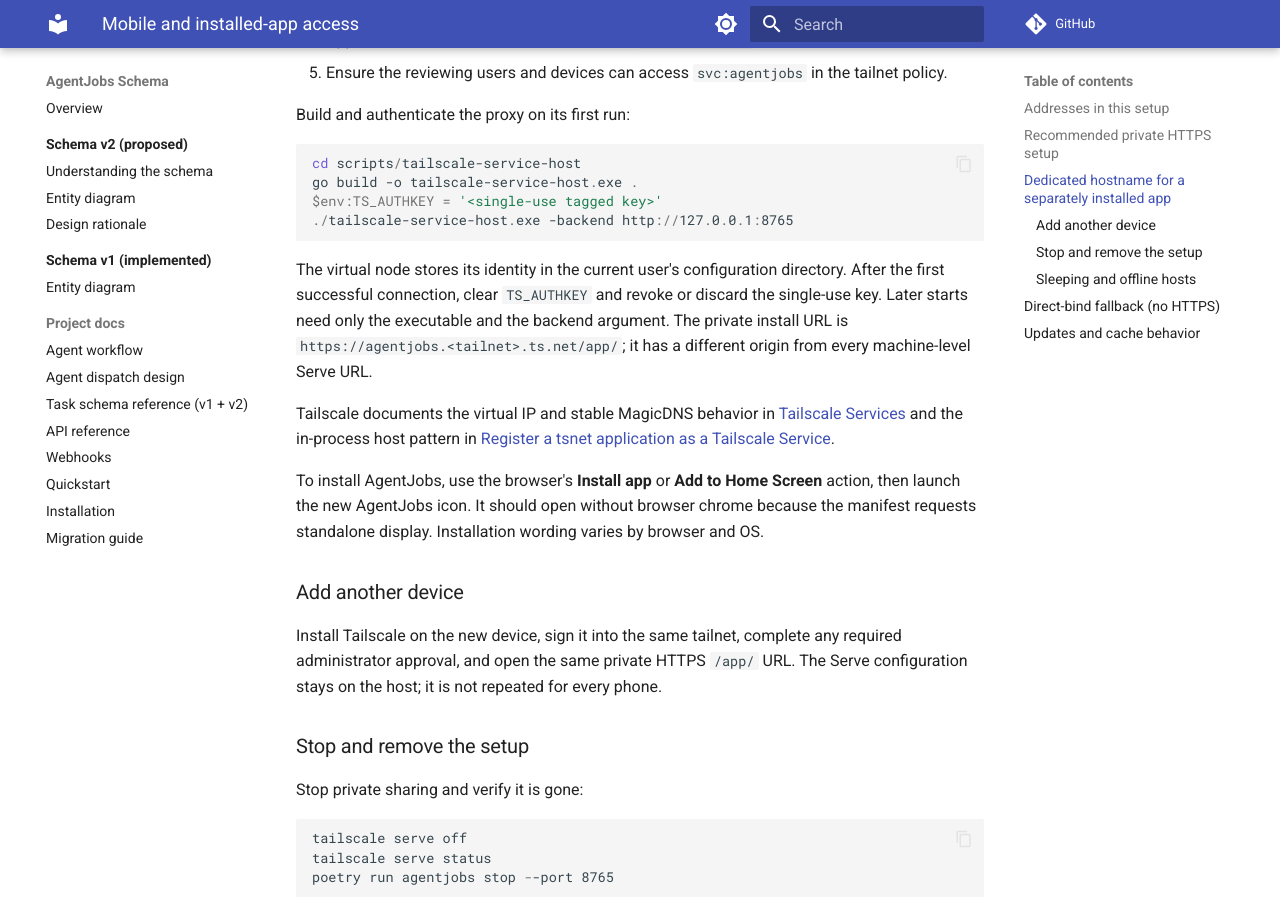
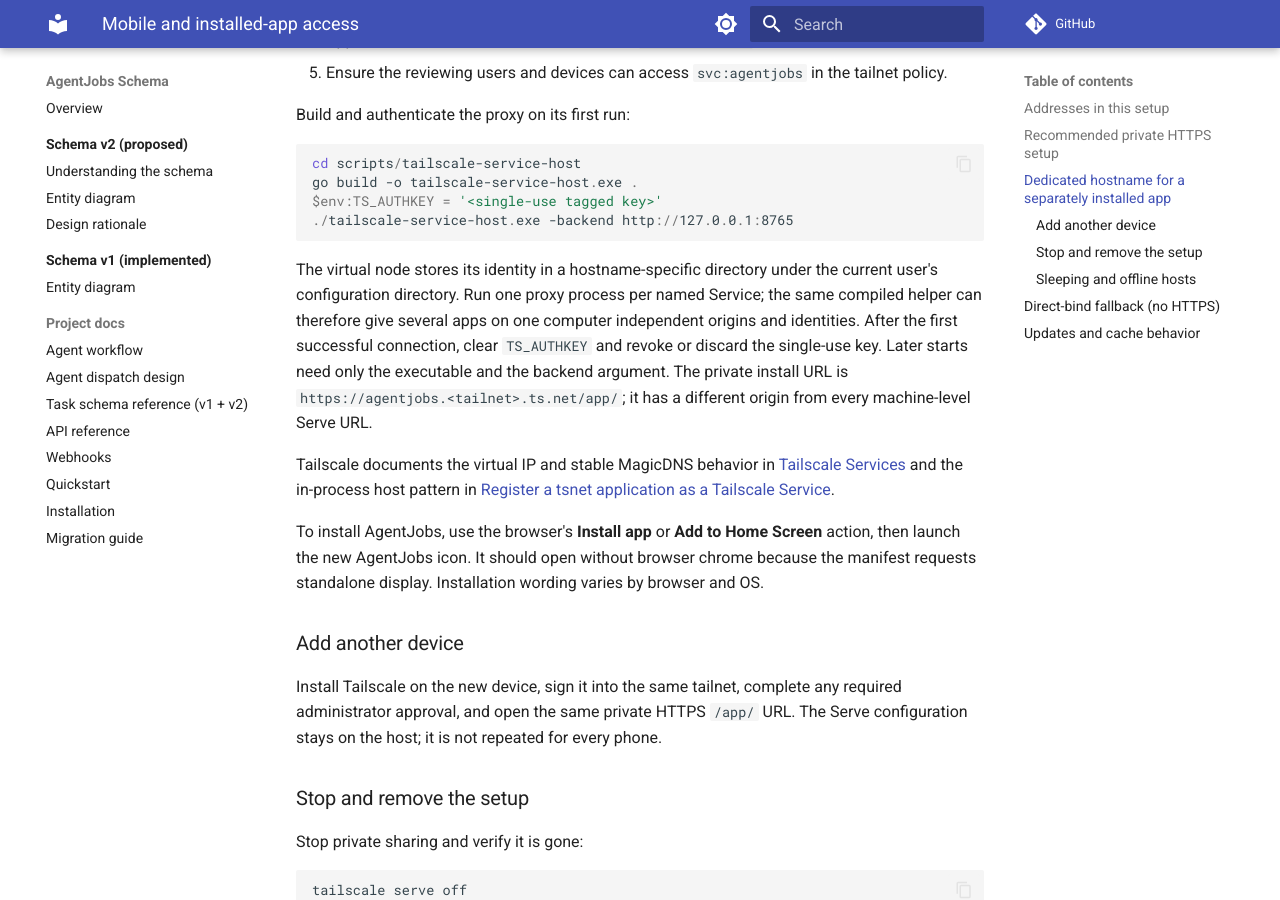
Before and after one commit to jeffposey/agentjobs, an MkDocs documentation site: the page built from docs/mobile-access.md, in a window 1280 px wide and 900 px high, scrolled down 1855 px. Built offline with MkDocs 1.6.1 and Material for MkDocs 9.7.7, drawn with Linux system fonts in a browser that asks for light colours; comment, search, counter and statistics services are not loaded.

````diff
--- a/docs/mobile-access.md
+++ b/docs/mobile-access.md
@@ -82,7 +82,10 @@ $env:TS_AUTHKEY = '<single-use tagged key>'
 ./tailscale-service-host.exe -backend http://127.0.0.1:8765
 ```
 
-The virtual node stores its identity in the current user's configuration directory.
+The virtual node stores its identity in a hostname-specific directory under the
+current user's configuration directory. Run one proxy process per named Service; the
+same compiled helper can therefore give several apps on one computer independent
+origins and identities.
 After the first successful connection, clear `TS_AUTHKEY` and revoke or discard the
 single-use key. Later starts need only the executable and the backend argument. The
 private install URL is `https://agentjobs.<tailnet>.ts.net/app/`; it has a different
````
Also changed, not shown: scripts/tailscale-service-host/README.md (+16 -5 lines), 1 other file.
